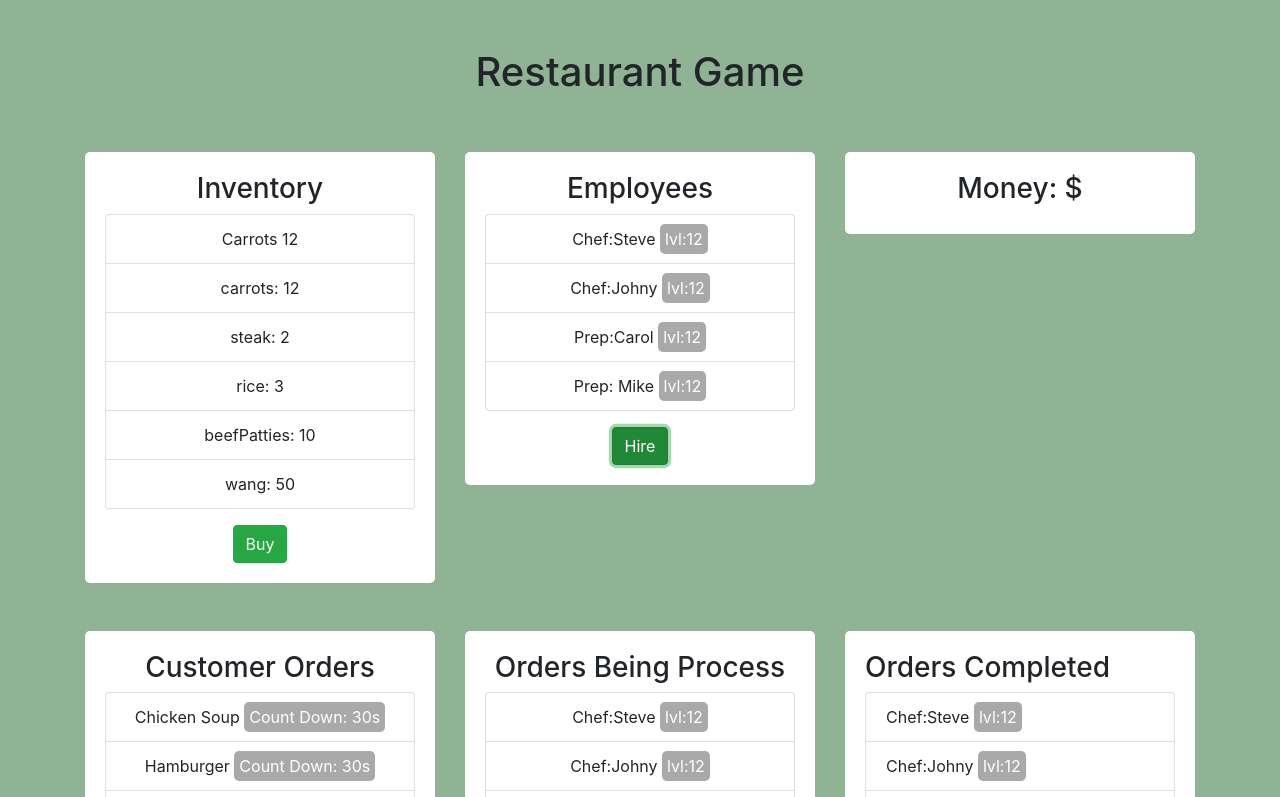
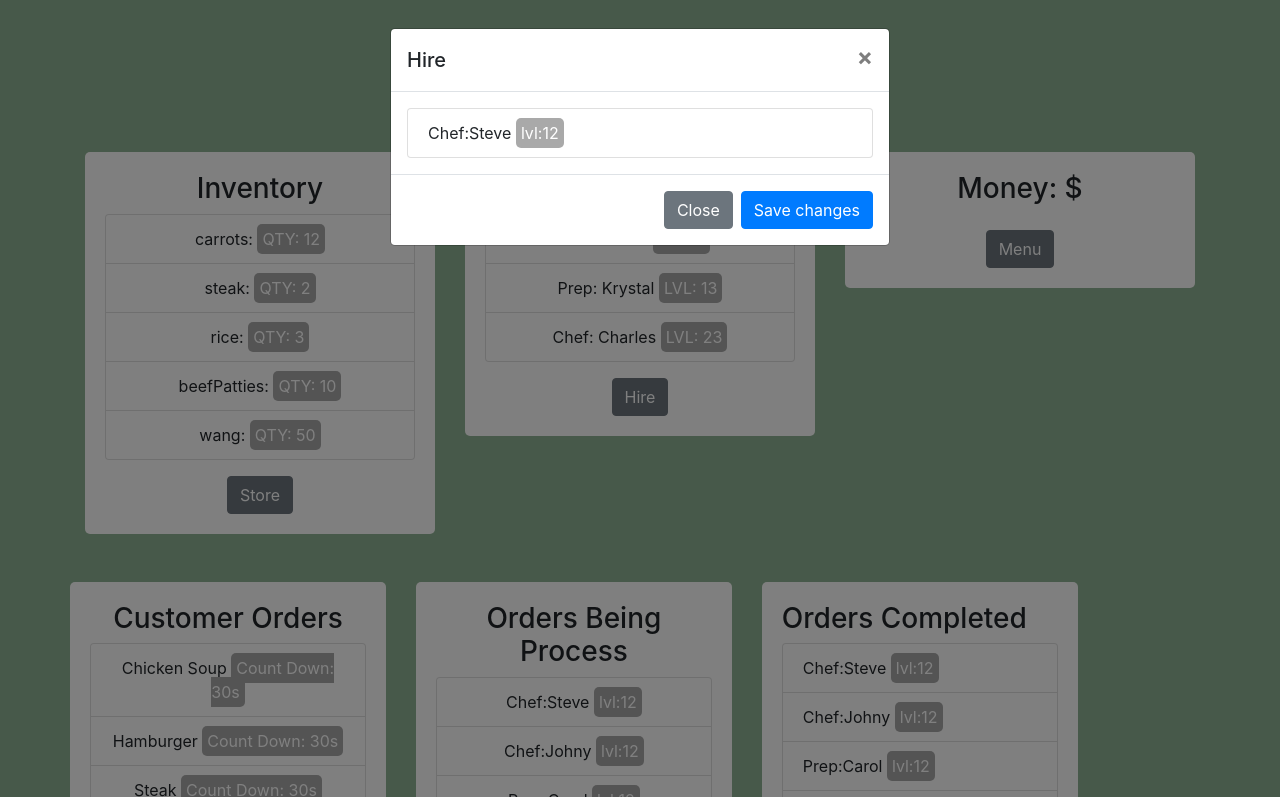
Before and after one commit to SIabo13/restaurant_sim, a plain HTML site: page index.html in a window 1280 px wide. Both pictures are taken after a click on the button "Hire". Shown: the top 797 px of the page. Drawn offline with nearby package versions, Linux system fonts and the light colour scheme.

Commit message:
Added modals for store, hire, and menu. Created methods to populate lists and objects for data

```diff
--- a/index.html
+++ b/index.html
@@ -19,33 +19,33 @@
                 <div class="content-box text-center">
                     <h3>Inventory</h3>
                     <ul class="list-group" id="inventory">
-                        <li class="list-group-item">Carrots <span>12</span></li>
-                        <!-- <li class="list-group-item">Beef <span>12</span></li>
-                        <li class="list-group-item">Potatos <span>12</span></li>
-                        <li class="list-group-item">Rice <span>12</span></li>
-                        <li class="list-group-item">Beans <span>12</span></li> -->
+                        <!-- List is generated with addInventory -->
+
                       </ul>
-                      <button onclick="" class="btn btn-success mt-3">Buy</button>
+                      <button type="button" class="btn btn-secondary mt-3" data-toggle="modal" data-target="#store">
+                        Store
+                      </button>
                 </div>
             </div>
 
             <div class="col">
                 <div class="content-box text-center">
                    <h3>Employees</h3>
-                   <ul class="list-group" id="employees">
-                    <li class="list-group-item">Chef:Steve <span class="level">lvl:12</span></li>
-                    <li class="list-group-item">Chef:Johny <span class="level">lvl:12</span></li>
-                    <li class="list-group-item">Prep:Carol <span class="level">lvl:12</span></li>
-                    <li class="list-group-item">Prep: Mike <span class="level">lvl:12</span></li>
+                   <ul class="list-group" id="employee">
+                    <!-- Employees are generated with addEmployee() -->
                   </ul>
-                  <button class="btn btn-success  mt-3">Hire</button>
+                  <button type="button" class="btn btn-secondary mt-3" data-toggle="modal" data-target="#hire">
+                    Hire
+                  </button>
                 </div>
             </div>
 
             <div class="col">
                 <div class="content-box text-center">
                    <h3 >Money: $<span id="money"></span></h3>
-                </div>
+                   <button type="button" class="btn btn-secondary mt-3" data-toggle="modal" data-target="#exampleModalLong">
+                    Menu
+                  </button>
             </div>
         </div>
 
@@ -87,30 +87,102 @@
             </div>
 
         </div>
-        <div class="row mt-5 mb-5">
-            <div class="col">
-                <div class="content-box text-center">
-                    <button id="start-day" class="btn btn-success">Start Day</button>
+
+
+        <!-- Button trigger modal -->
+
+
     </div>
-            </div>
-        </div>
-
-        <div class="modal" tabindex="-1" role="dialog">
+<!-- Menu -->
+<div class="modal fade" id="exampleModalLong" tabindex="-1" role="dialog" aria-labelledby="exampleModalLongTitle" aria-hidden="true">
   <div class="modal-dialog" role="document">
     <div class="modal-content">
       <div class="modal-header">
-                  <h5 class="modal-title">Modal title</h5>
+        <h5 class="modal-title" id="exampleModalLongTitle">Recipes</h5>
         <button type="button" class="close" data-dismiss="modal" aria-label="Close">
           <span aria-hidden="true">&times;</span>
         </button>
       </div>
       <div class="modal-body">
-                  <p>Modal body text goes here.</p>
+        <div class="recipe-box">
+
+          <ul class="list-group" id="menu">
+            <li class="list-group-item">Chef:Steve <span class="level">lvl:12</span></li>
+
+          </ul>
+
+        </div>
       </div>
       <div class="modal-footer">
+        <button type="button" class="btn btn-secondary" data-dismiss="modal">Close</button>
+        <button type="button" class="btn btn-primary pt-3">Save changes</button>
+      </div>
+    </div>
+  </div>
+</div>
+
+
+<!-- Employees -->
+<div class="modal fade" id="hire" tabindex="-1" role="dialog" aria-labelledby="exampleModalLongTitle" aria-hidden="true">
+  <div class="modal-dialog" role="document">
+    <div class="modal-content">
+      <div class="modal-header">
+        <h5 class="modal-title" id="exampleModalLongTitle">Hire</h5>
+        <button type="button" class="close" data-dismiss="modal" aria-label="Close">
+          <span aria-hidden="true">&times;</span>
+        </button>
+      </div>
+      <div class="modal-body">
+        <div class="recipe-box">
+
+          <ul class="list-group" id="menu">
+            <li class="list-group-item">Chef:Steve <span class="level">lvl:12</span></li>
+
+          </ul>
+
+        </div>
+      </div>
+      <div class="modal-footer">
+        <button type="button" class="btn btn-secondary" data-dismiss="modal">Close</button>
         <button type="button" class="btn btn-primary">Save changes</button>
+      </div>
+    </div>
+  </div>
+</div>
+
+
+
+<!-- Store -->
+<div class="modal fade" id="store" tabindex="-1" role="dialog" aria-labelledby="exampleModalLongTitle" aria-hidden="true">
+  <div class="modal-dialog" role="document">
+    <div class="modal-content">
+      <div class="modal-header">
+        <h5 class="modal-title" id="exampleModalLongTitle">Store</h5>
+        <button type="button" class="close" data-dismiss="modal" aria-label="Close">
+          <span aria-hidden="true">&times;</span>
+        </button>
+      </div>
+      <div class="modal-body">
+        <div class="recipe-box">
+
+          <ul class="list-group" id="menu">
+            <li class="list-group-item">Chef:Steve <span class="level">lvl:12</span></li>
+
+          </ul>
+
+        </div>
+      </div>
+      <div class="modal-footer">
         <button type="button" class="btn btn-secondary" data-dismiss="modal">Close</button>
+        <button type="button" class="btn btn-primary">Save changes</button>
       </div>
+    </div>
+  </div>
+</div>
+<div class="row mt-5 mb-5">
+  <div class="col-md-12">
+      <div class="content-box text-center">
+          <button id="start-day" class="btn btn-success">Start Day</button>
       </div>
   </div>
 </div>
--- a/script.js
+++ b/script.js
@@ -38,11 +38,38 @@
         customerOrders:[],
         ordersBeingProcess:[],
         ordersCompleted:[],
-        employees: [],
+        employees: [
+            {
+                name:'Tom',
+                lvl: 5,
+                job:'Chef'
+            },
+            {
+                name:'Krystal',
+                lvl: 13,
+                job:'Prep'
+            },
+            {
+                name:'Charles',
+                lvl:23,
+                job:'Chef'
+            }
+        ],
 
-        meals:[
-
-        ],
+        recipes:{
+            burger:{
+                ingredients:['1 set of buns','1 beef patty','1 lettuce leaf']
+            },
+            spaghetti:{
+                ingredients:['1 pack of noodles','4 meatballs',"10 fl oz"]
+            },
+            chickenTenderMeal:{
+                ingredients:["6 chicken tenders","1 pack"]
+            },
+            steakDinner:{
+                ingredients:["10 oz steak","1 potato","3 cloves"]
+            }
+        },
 
         store:{
             potato:35,
@@ -51,6 +78,19 @@
             buns: 2,
             beefPatties: 9,
             lettuce: 2
+        },
+        orders:{
+            burger:{
+                ingredients:['beef patty', 'buns','lettuce'],
+                prepTime: 30,
+                cookTime: 30
+
+            },
+            steakDinner:{
+                ingredients:['beef steak','potato','broccoli'],
+                prepTime: 10,
+                cookTime:60
+            }
         }
         }
 
@@ -64,10 +104,11 @@
     let DOM = {
         money:document.querySelector("#money"),
         inventoryList: document.querySelector("#inventory"),
-        employees: document.querySelector("#employees"),
+        employeeList: document.querySelector("#employee"),
         customerOrders:document.querySelector("#customer_orders"),
         ordersProcessed:document.querySelector("#orders_processed"),
-        startDay:document.querySelector("#start-day")
+        startDay:document.querySelector("#start-day"),
+        menu:document.querySelector("#menu")
         }
         return {
             DOM:DOM
@@ -81,9 +122,51 @@
     const addInventory = () =>{
         let html;
         for (const inventory in data.inventory) {
-            html = `<li class="list-group-item">${inventory}: <span>${data.inventory[inventory]}</span></li>`;
+            html = `<li class="list-group-item">${inventory}: <span class="level">QTY: ${data.inventory[inventory]}</span></li>`;
             dom.inventoryList.innerHTML += html;
           }
+
+    }
+
+    const addRecipe = () =>{
+        // let html;
+        // data.employees.forEach(element => {
+        //     console.log(element['name'] + ' ' + element['lvl'] + ' ' + element['job'])
+        //     html = `<li class="list-group-item">${element['job']}: ${element['name']} <span class="level">LVL: ${element['lvl']}</span></li>`;
+        //    dom.menu.innerHTML += html;
+        // });
+    }
+
+    const addEmployee = () =>{
+        let html;
+        data.employees.forEach(element => {
+            console.log(element['name'] + ' ' + element['lvl'] + ' ' + element['job'])
+            html = `<li class="list-group-item">${element['job']}: ${element['name']} <span class="level">LVL: ${element['lvl']}</span></li>`;
+           dom.employeeList.innerHTML += html;
+        });
+
+    }
+
+    const customerOrders = () => {
+        /*
+        - Customers choose order index from orders object and pushes it into list
+
+        - Customer appends random countdown to order object that count downs.
+
+        - If order is completed before countdown then the time remaining is rated against percentage
+        If above 70% payment is high, if above 40 payment is mediumm, if below 40 payment is low. if percentage is 0 no payment is recieved
+        */
+       ordersBeingProcess();
+    }
+
+    const ordersBeingProcess = (orders) => {
+        // Orders are pushed from customerOrder and processes by chef and preps
+        //Orders are passed to ordersCompleted
+
+        ordersCompleted();// Competed orders are passed as argument to ordersCompleted
+    }
+
+    const ordersCompleted = () =>{
 
     }
 
@@ -93,16 +176,19 @@
 
     const events = () => {
         console.log('Day has started');
+        customerOrders();
+
 
 
     }
 
     const init = () =>{
         addInventory();
+        addEmployee();
     }
 
 
-    dom.startDay.addEventListener('click', events)
+    dom.startDay.addEventListener('click', events);
 
     return{
         init:init
```
Also changed, not shown: animation.js (added). Lines whose indentation alone changed are shown as unchanged.
